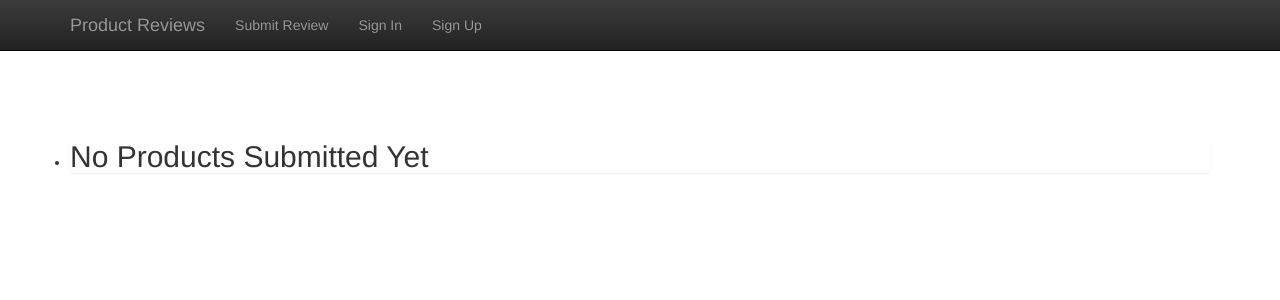
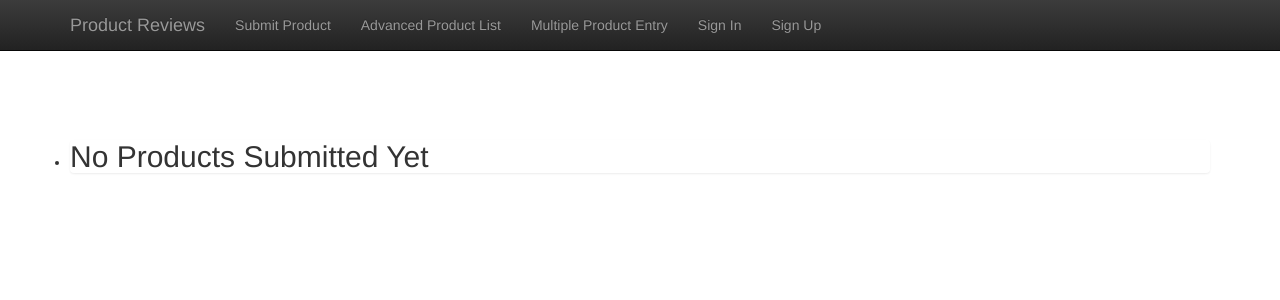
Before and after one commit to koutbo6/djc_2ndproj, a Django app: page /reviews/products/ in a window 1280 px wide. Shown: the top 300 px of the page. Run offline with Django 3.2, Linux system fonts and the light colour scheme; data that the repository does not hold is empty; some libraries are stand-ins or nearby versions.

Commit message:
bug fixes, cleanup, and instrucitons improvement

```diff
--- a/kbreviews/settings.py
+++ b/kbreviews/settings.py
@@ -115,3 +115,7 @@ TEMPLATE_CONTEXT_PROCESSORS = (
 )
 
 SITE_ID = 1
+# to prevent sending out email for confirming user email
+# change to "optional" or "mandatory" if you need it
+# but you have to find out how to configure email settings
+ACCOUNT_EMAIL_VERIFICATION = "none"
--- a/kbreviews/templates/base.html
+++ b/kbreviews/templates/base.html
@@ -26,7 +26,10 @@
             </div>
             <div class="collapse navbar-collapse">
                 <ul class="nav navbar-nav">
-                    <li><a href="{% url 'create_product' %}">Submit Review</a></li>
+                    <li><a href="{% url 'create_product' %}">Submit Product</a></li>
+                    <li><a href="{% url 'advanced_product_list' %}">Advanced Product List</a></li>
+                    <li><a href="{% url 'product_list_entry' %}">Multiple Product Entry</a></li>
+
                     {% if user.is_authenticated %}
                     <li><a href="{% url 'account_email' %}">Change E-mail</a></li>
                     <li><a href="{% url 'account_logout' %}">Sign Out</a></li>
--- a/rating/models.py
+++ b/rating/models.py
@@ -3,7 +3,6 @@ from django.db import models
 
 
 class ProductRatingManager(models.Manager):
-
     def products_with_score(self):
         return self.get_queryset().annotate(score=models.Avg("rating__score"))
 
--- a/rating/templates/rating/product_list.html
+++ b/rating/templates/rating/product_list.html
@@ -1,13 +1,17 @@
-{% extends "base.html" %}
-
-{% block content %}
+{% extends "base.html" %} {% block content %}
 
 
 <ul class="list-group">
     {% for p in products %}
     <li class="list-group-item">
         <p>
-        <a href="{% url 'product_details' p.pk %}">{{ p.name }}</a> by {{ p.submitter }} <a href="{%url 'product_rate' p.pk %}">rate</a> score (annotate): {{ p.score }}, score (aggregate): {{ p.get_rating_score }}
+            <a href="{% url 'product_details' p.pk %}">{{ p.name }}</a>
+            by {{ p.submitter }} <a href="{%url 'product_rate' p.pk %}">rate</a>
+
+            {% if p.score %}
+            score (annotate): {{ p.score }},
+            score (aggregate): {{ p.get_rating_score }}
+            {% endif %}
         </p>
     </li>
 
--- a/rating/urls.py
+++ b/rating/urls.py
@@ -1,9 +1,13 @@
 from django.conf.urls import patterns, url
 
 urlpatterns = patterns('rating.views',
+    # the main functionality
     url(r'^products/', 'product_list', name='product_list',),
-    url(r'^productsentry/', 'product_list_entry', name='product_list_entry',),
     url(r'^createproduct/', 'create_product', name='create_product',),
     url(r'^product/(?P<pid>\d+)/$', 'product_details', name='product_details',),
     url(r'^rateproduct/(?P<pid>\d+)/$', 'product_rate', name='product_rate',),
+
+    # the advanced functionality that you need to read on
+    url(r'^productsentry/', 'product_list_entry', name='product_list_entry',),
+    url(r'^aproducts/', 'advanced_product_list', name='advanced_product_list',),
 )
--- a/rating/views.py
+++ b/rating/views.py
@@ -1,17 +1,14 @@
-from django.contrib.auth import authenticate, login
 from django.shortcuts import render, redirect, get_object_or_404
+from django.forms.formsets import formset_factory
+from django.contrib.auth.decorators import login_required
 
 from .models import Product, Rating
 from .forms import ProductForm, RatingForm
-from django.forms.formsets import formset_factory
-from django.contrib.auth.decorators import login_required
-
-# Create your views here.
 
 
 def product_list(request):
     # construct a queryset
-    qs = Product.objects.products_with_score().select_related('submitter')
+    qs = Product.objects.all()
     return render(request, "rating/product_list.html", {"products": qs})
 
 
@@ -24,32 +21,38 @@ def product_details(request, pid):
     )
 
 
-def product_list_entry(request):
-    if not request.user.is_authenticated():
-        # fetch an authenticated user (demo only)
-        u = authenticate(username="foo", password="123")
-        login(request, u)
+@login_required
+def create_product(request):
+    # check for submission
+    if request.method == "POST":
+        # creating bounded form
+        # request.POST is just a dict
+        form = ProductForm(request.POST)
+        # validating
+        if form.is_valid():
+            # processing on success (long method)
+            # p = Product.objects.create(
+            #     name=form.cleaned_data["name"],
+            #     url=form.cleaned_data.get("url"),
+            #     submitter=form.cleaned_data.get("submitter"),
+            # )
+            # return redirect('product_list')
 
-    ProductFormSet = formset_factory(ProductForm, extra=0)
-
-    if request.method == "POST":
-        formset = ProductFormSet(request.POST)
-        if formset.is_valid():
-            [Product.objects.create(**x.cleaned_data) for x in formset]
-            return redirect('product_list')
+            # or short method
+            p = form.save()
+            # redirect to product details for item we created
+            return redirect('product_details', pid=p.id)
     else:
-        # set submitter hidden field to logged in user
-        # need just 2 forms
-        initial = [{"submitter": request.user} for x in xrange(2)]
-        formset = ProductFormSet(initial=initial)
+        form = ProductForm(
+            initial={"submitter": request.user}
+        )
 
     return render(
         request,
-        "rating/product_list_entry.html",
-        {
-            "formset": formset,
-        },
+        "rating/product_create.html",
+        {"form": form, }
     )
+
 
 @login_required
 def product_rate(request, pid):
@@ -62,7 +65,7 @@ def product_rate(request, pid):
             form.save()
             # the product details view function looks like this
             # def product_details(request, pid):
-            return redirect('product_details',pid=product)
+            return redirect('product_details', pid=product.id)
     else:
         form = RatingForm(
             initial={"reviewer": request.user, "product": product})
@@ -73,40 +76,33 @@ def product_rate(request, pid):
     )
 
 
-def create_product(request):
+# some advanced stuff we didnt talk about
+# try to read the code and find out what is happening
+def product_list_entry(request):
+    ProductFormSet = formset_factory(ProductForm, extra=0)
 
-    # login the user if he/she is not
-    if not request.user.is_authenticated():
-        # fetch an authenticated user
-        u = authenticate(username="foo", password="123")
-        login(request, u)
-
-    # check for submission
     if request.method == "POST":
-        # creating bounded form
-        # request.POST is just a dict
-        form = ProductForm(request.POST)
-        # validating
-        if form.is_valid():
-            # processing on success
-            # p = Product.objects.create(
-            #     name=form.cleaned_data["name"],
-            #     url=form.cleaned_data.get("url"),
-            #     submitter=form.cleaned_data.get("submitter"),
-            # )
-            # return redirect('product_list')
-
-            # # or
-
-            p = form.save()
-            return redirect(p)
+        formset = ProductFormSet(request.POST)
+        if formset.is_valid():
+            # run save on every item in formset list
+            [x.save() for x in formset]
+            return redirect('product_list')
     else:
-        form = ProductForm(
-            initial={"submitter": request.user}
-        )
+        # set submitter hidden field to logged in user
+        # need just 2 forms
+        initial = [{"submitter": request.user} for x in range(2)]
+        formset = ProductFormSet(initial=initial)
 
     return render(
         request,
-        "rating/product_create.html",
-        {"form": form, }
+        "rating/product_list_entry.html",
+        {
+            "formset": formset,
+        },
     )
+
+
+def advanced_product_list(request):
+    # construct a queryset
+    qs = Product.objects.products_with_score()
+    return render(request, "rating/product_list.html", {"products": qs})
```
Also changed, not shown: rating/forms.py (+19 -65 lines), README.md. Lines whose indentation alone changed are shown as unchanged.
